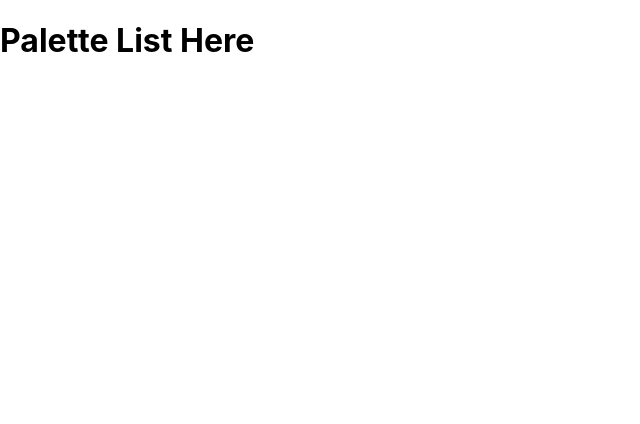
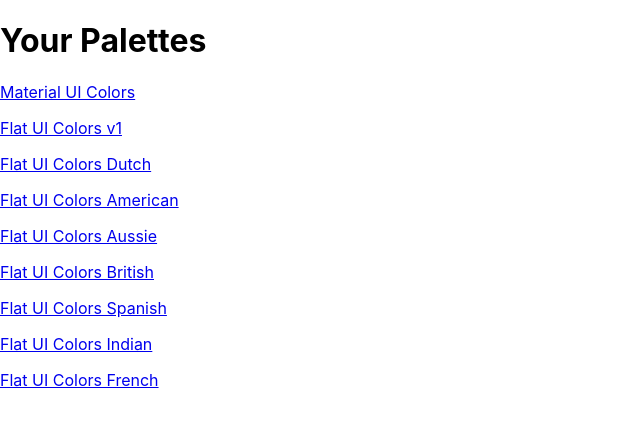
Before and after one commit to WilliamSole/React-Color-Palette, a React (Create React App) app: page / in a window 1280 px wide. Shown: the top 424 px of the page, without its empty margins (0-640 px from the left). Built offline with nearby package versions, Linux system fonts and the light colour scheme.

Commit message:
add palette links and links

```diff
--- a/src/App.js
+++ b/src/App.js
@@ -1,6 +1,7 @@
 import React, { Component } from 'react';
 import { Route, Switch } from 'react-router-dom';
 import Palette from './Palette';
+import PaletteList from './PaletteList';
 import seedColours from './seedColours';
 import { generatePalette } from './colourHelpers';
 
@@ -14,12 +15,12 @@
   render() {
     return (
       <Switch>
-        <Route exact path='/' render={ () => <h1>Palette List Here</h1>}/>
+        <Route exact path='/' render={ () => <PaletteList palettes={ seedColours } /> }/>
         <Route
           exact
           path='/palette/:id'
-          render={routeProps => (
-            <Palette palette={generatePalette(this.findPalette(routeProps.match.params.id))} />
+          render={ routeProps => (
+            <Palette palette={ generatePalette( this.findPalette( routeProps.match.params.id ))} />
           )}
         />
       </Switch>
--- a/src/NavBar.js
+++ b/src/NavBar.js
@@ -1,4 +1,5 @@
-import React, { Component } from 'react'
+import React, { Component } from 'react';
+import { Link } from 'react-router-dom';
 import Slider from 'rc-slider';
 import Select from '@material-ui/core/Select';
 import MenuItem from '@material-ui/core/MenuItem';
@@ -35,7 +36,7 @@
         return(
             <header className='NavBar'>
                 <div className='logo'>
-                    <a href='#0'>Palette Colour Picker</a>
+                    <Link exact to='/'>Palette Colour Picker</Link>
                 </div>
                 <div className='slider-container'>
                     <span>Level: { level }</span>
--- /dev/null
+++ b/src/PaletteList.js
@@ -0,0 +1,21 @@
+import React, { Component } from 'react'
+import { Link } from 'react-router-dom';
+
+class PaletteList extends Component {
+    render(){
+        const { palettes } = this.props;
+        return(
+            <div>
+                <h1>Your Palettes</h1>
+                { palettes.map(palette => {
+                    return(
+                        <p>
+                            <Link exact to={`/palette/${ palette.id }`}>{ palette.paletteName }</Link>
+                        </p>
+                    )
+                })}
+            </div>
+        )
+    }
+}
+export default PaletteList;
```
